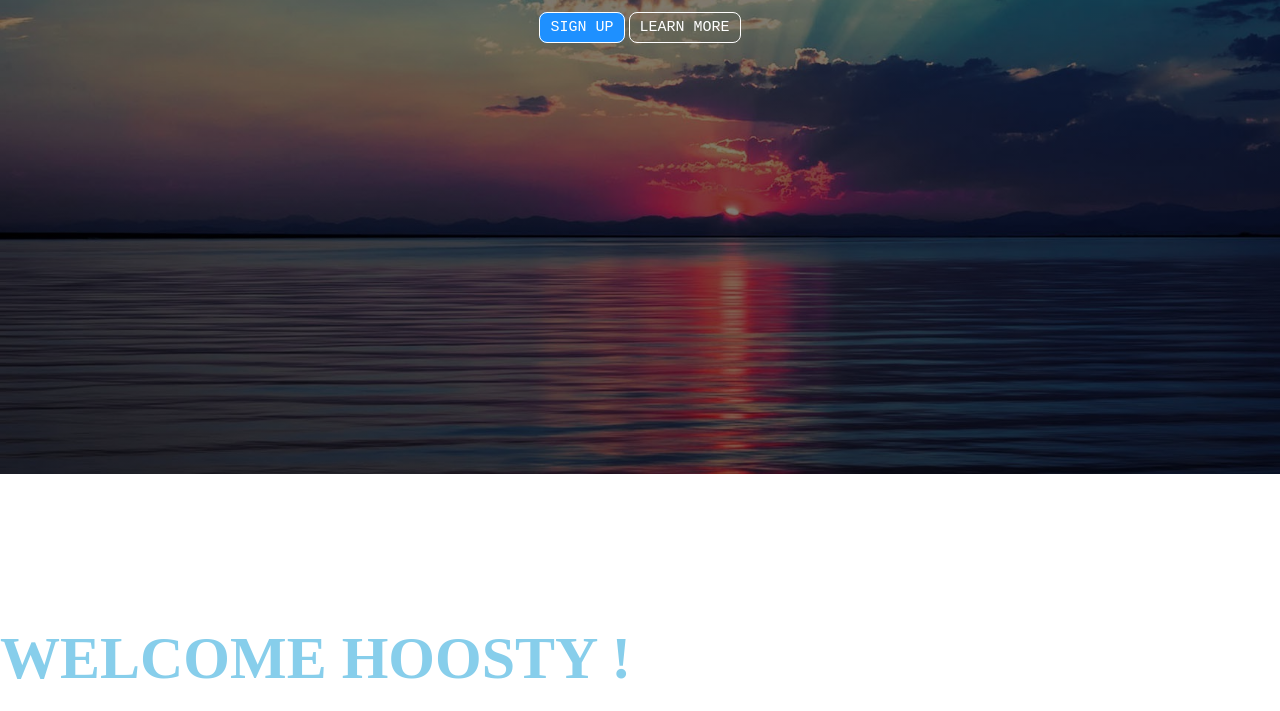
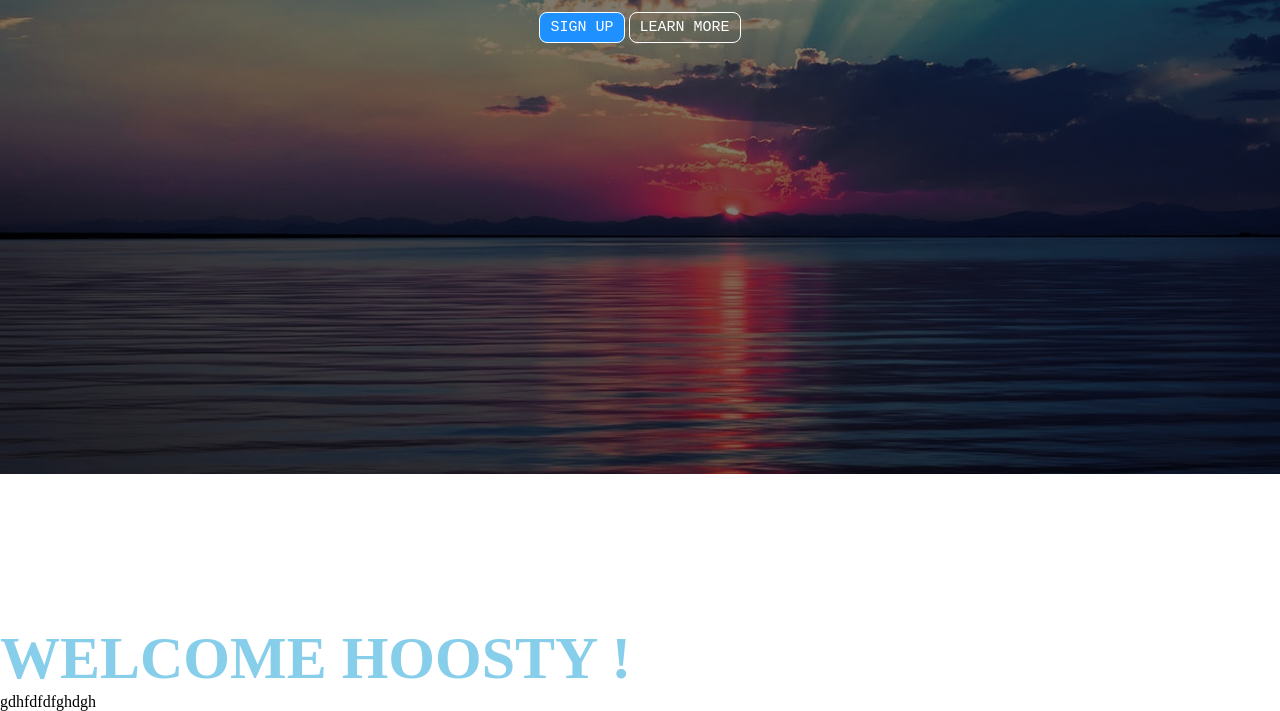
Before and after one commit to Mohaa76/hoosty, a plain HTML site: page index.html in a window 1280 px wide. Shown: the part 326-1037 px from the top of the page. Drawn offline with Linux system fonts and the light colour scheme.

Commit message:
add paragraph

```diff
--- a/index.html
+++ b/index.html
@@ -1,3 +1,4 @@
+<html>
 <html>
 <html>
 <head>
@@ -30,6 +31,7 @@
     </header>
     <div>
     <h1 class="W">WELCOME HOOSTY !</h1>
+    <p> gdhfdfdfghdgh</p>
     </div>
 
 </body>
```
